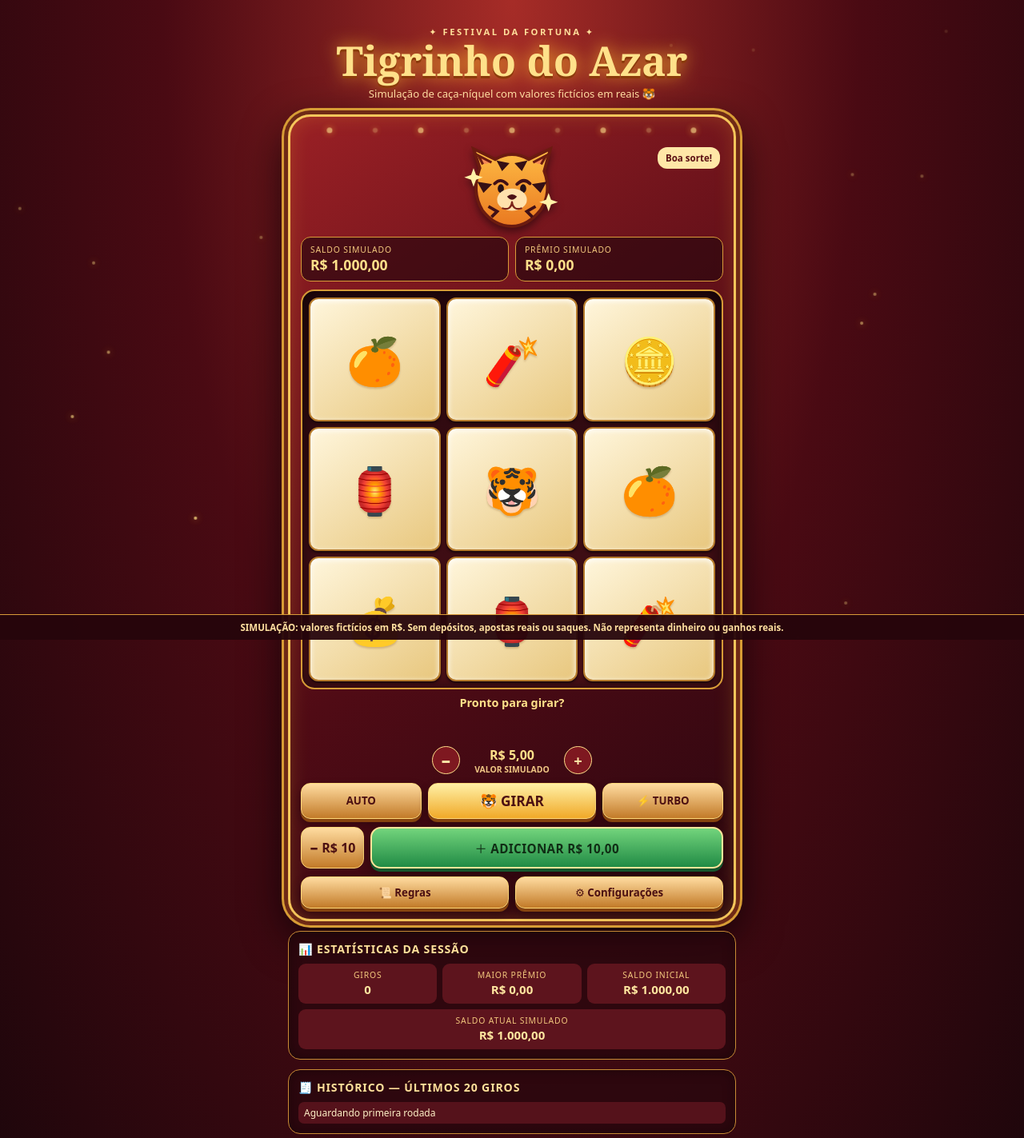
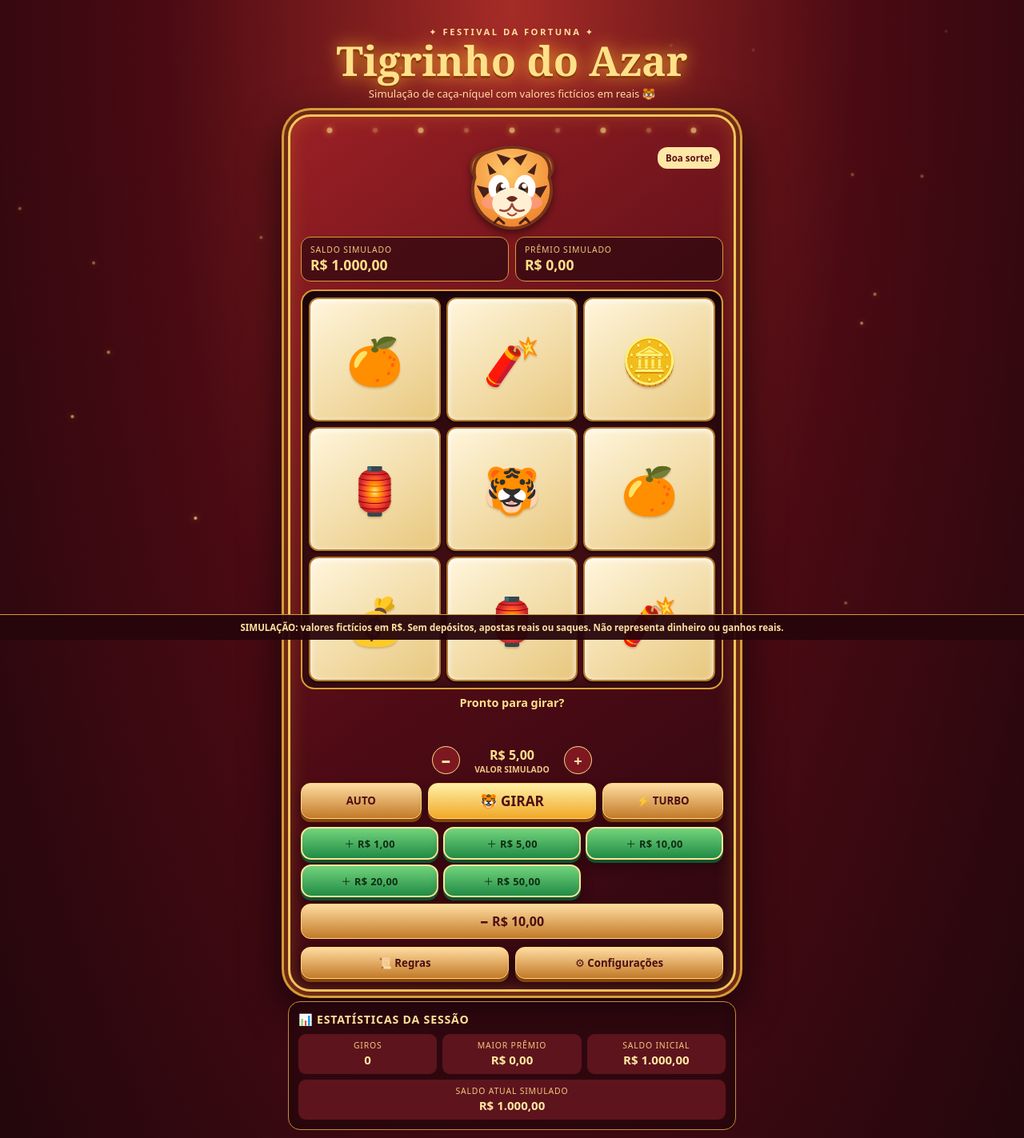
Before and after one commit to Eloaquell/tigrinho, a React (Vite) app: page / in a window 1280 px wide. Shown: the top 1423 px of the page at 80% size. Built offline with nearby package versions, Linux system fonts and the light colour scheme.

Commit message:
Melhora chances simuladas, créditos em vários valores e mascote tigre fofinho

```diff
--- a/src/App.jsx
+++ b/src/App.jsx
@@ -7,12 +7,12 @@ import React, { useCallback, useEffect, useMemo, useRef, useState } from "react"
  */
 
 const SYMBOLS = [
-  { id: "orange", label: "Laranja", icon: "🍊", weight: 26, pay: 2 },
-  { id: "firecracker", label: "Petardo", icon: "🧨", weight: 23, pay: 3 },
-  { id: "bag", label: "Saco de moedas", icon: "💰", weight: 20, pay: 5 },
-  { id: "lantern", label: "Lanterna", icon: "🏮", weight: 17, pay: 8 },
-  { id: "coin", label: "Moeda dourada", icon: "🪙", weight: 13, pay: 15 },
-  { id: "tiger", label: "Tigre (curinga)", icon: "🐯", weight: 1, pay: 30 },
+  { id: "orange", label: "Laranja", icon: "🍊", weight: 30, pay: 2 },
+  { id: "firecracker", label: "Petardo", icon: "🧨", weight: 28, pay: 3 },
+  { id: "bag", label: "Saco de moedas", icon: "💰", weight: 24, pay: 5 },
+  { id: "lantern", label: "Lanterna", icon: "🏮", weight: 20, pay: 8 },
+  { id: "coin", label: "Moeda dourada", icon: "🪙", weight: 16, pay: 15 },
+  { id: "tiger", label: "Tigre (curinga)", icon: "🐯", weight: 4, pay: 30 },
 ];
 const PAYLINES = [[0,1,2],[3,4,5],[6,7,8],[0,4,8],[6,4,2]];
 const BETS = [1, 2, 5, 10, 25, 50];
@@ -83,21 +83,28 @@ function makeSpin(bet, multiplier = 1, allowFury = true, furyChance = FURY_CHANC
 
 function TigerMascot({ mode }) {
   return (
-    <svg className={`mascot ${mode}`} viewBox="0 0 160 145" role="img" aria-label="Mascote original de tigre sorridente">
-      <defs><linearGradient id="tigerFur" x2="0" y2="1"><stop stopColor="#ffbd45"/><stop offset="1" stopColor="#e97820"/></linearGradient></defs>
-      <path d="M28 43 18 12 53 29Q80 13 107 29L142 12 132 48Q145 82 126 111Q105 137 80 137Q52 137 32 111Q14 81 28 43Z" fill="url(#tigerFur)" stroke="#6b1b10" strokeWidth="5"/>
-      <path d="M33 37 26 23 47 34M127 37 135 23 114 34" fill="#f58a54" stroke="#6b1b10" strokeWidth="4"/>
-      <path d="M55 31 64 48 76 35M105 31 96 48 84 35M24 65 48 69 34 83M136 65 112 69 126 83" fill="#351015"/>
-      <path d="M52 68Q62 58 72 69M88 69Q99 58 109 68" fill="none" stroke="#401016" strokeWidth="5" strokeLinecap="round"/>
-      <ellipse cx="62" cy="76" rx="5" ry="7" fill="#241016"/><ellipse cx="98" cy="76" rx="5" ry="7" fill="#241016"/>
-      <ellipse cx="80" cy="94" rx="24" ry="18" fill="#ffe1ad"/><path d="M72 89Q80 82 88 89Q80 99 72 89" fill="#4c1115"/>
-      <path d="M80 98Q78 112 65 108M80 98Q82 112 95 108" fill="none" stroke="#7b241a" strokeWidth="3" strokeLinecap="round"/>
-      <path d="M42 105 56 113 47 122M118 105 104 113 113 122" stroke="#401016" strokeWidth="5" fill="none"/>
-      <g fill="#fff1a7"><path d="M14 54 18 43 22 54 33 58 22 62 18 73 14 62 3 58Z"/><path d="M135 94 139 83 143 94 154 98 143 102 139 113 135 102 124 98Z"/></g>
+    <svg className={`mascot ${mode}`} viewBox="0 0 160 145" role="img" aria-label="Rostinho fofo de tigre sorridente">
+      <defs>
+        <radialGradient id="tigerFurCute" cx="45%" cy="30%" r="70%"><stop stopColor="#ffc96c"/><stop offset="1" stopColor="#ef842d"/></radialGradient>
+        <radialGradient id="cheekCute"><stop stopColor="#ffaaa0"/><stop offset="1" stopColor="#ffaaa0" stopOpacity="0"/></radialGradient>
+      </defs>
+      <circle cx="38" cy="42" r="24" fill="#ef842d" stroke="#77341b" strokeWidth="4"/><circle cx="38" cy="42" r="13" fill="#ffb8a3"/>
+      <circle cx="122" cy="42" r="24" fill="#ef842d" stroke="#77341b" strokeWidth="4"/><circle cx="122" cy="42" r="13" fill="#ffb8a3"/>
+      <path d="M20 58Q14 26 42 17Q80 2 118 17Q146 26 140 58Q151 91 127 119Q105 140 80 140Q55 140 33 119Q9 91 20 58Z" fill="url(#tigerFurCute)" stroke="#77341b" strokeWidth="5"/>
+      <path d="M40 35 55 50 44 54M120 35 105 50 116 54M23 71 49 77 34 91M137 71 111 77 126 91M55 20 66 39 78 27M105 20 94 39 82 27" fill="#482019"/>
+      <ellipse cx="59" cy="75" rx="17" ry="21" fill="#fff"/><ellipse cx="101" cy="75" rx="17" ry="21" fill="#fff"/>
+      <ellipse cx="62" cy="78" rx="8" ry="12" fill="#60351c"/><ellipse cx="98" cy="78" rx="8" ry="12" fill="#60351c"/>
+      <ellipse cx="63" cy="79" rx="4" ry="7" fill="#17121a"/><ellipse cx="97" cy="79" rx="4" ry="7" fill="#17121a"/>
+      <circle cx="66" cy="72" r="4" fill="#fff"/><circle cx="100" cy="72" r="4" fill="#fff"/>
+      <ellipse cx="48" cy="99" rx="17" ry="10" fill="#ff9b92" opacity=".65"/><ellipse cx="112" cy="99" rx="17" ry="10" fill="#ff9b92" opacity=".65"/>
+      <ellipse cx="80" cy="100" rx="32" ry="25" fill="#fff0d4"/>
+      <path d="M71 92Q80 84 89 92Q80 103 71 92Z" fill="#6b281d"/>
+      <path d="M80 101Q75 116 61 111M80 101Q85 116 99 111" fill="none" stroke="#9c4b35" strokeWidth="3.5" strokeLinecap="round"/>
+      <path d="M73 116Q80 123 87 116" fill="none" stroke="#9c4b35" strokeWidth="2.5" strokeLinecap="round"/>
+      <path d="M67 132 58 124 52 131M93 132 102 124 108 131" stroke="#482019" strokeWidth="4" fill="none" strokeLinecap="round"/>
     </svg>
   );
 }
-
 export default function App() {
   const [balance, setBalance] = useState(1000);
   const [bet, setBet] = useState(5);
@@ -359,7 +366,7 @@ export default function App() {
             <button className="primary" onClick={spin} disabled={busy || (balance<bet && freeSpins===0) || Date.now()<pauseUntil}>🐯 GIRAR</button>
             <button className={`secondary ${turbo?"selected":""}`} aria-pressed={turbo} onClick={()=>setTurbo(v=>!v)}>⚡ TURBO</button>
           </div>
-          <div className="credit-control"><button className="credit-step" disabled={balance<=0} onClick={()=>{setBalance(v=>Math.max(0,v-10));setStatus("Saldo fictício reduzido em R$ 10,00.");playSound("click");}}>− R$ 10</button><button className="credit-button" onClick={()=>{setBalance(v=>v+10);setStatus("R$ 10,00 de saldo fictício adicionado!");playSound("click");}}>＋ ADICIONAR R$ 10,00</button></div>
+          <div className="credit-control"><div className="credit-options">{[1,5,10,20,50].map(amount=><button key={amount} className="credit-button" onClick={()=>{setBalance(v=>v+amount);setStatus(`R$ ${amount.toFixed(2).replace(".",",")} de saldo fictício adicionado!`);playSound("click");}}>＋ R$ {amount.toFixed(2).replace(".",",")}</button>)}</div><button className="credit-step" disabled={balance<=0} onClick={()=>{setBalance(v=>Math.max(0,v-10));setStatus("Saldo fictício reduzido em R$ 10,00.");playSound("click");}}>− R$ 10,00</button></div>
           <div className="controls extra">
             <button className="secondary" onClick={()=>setModal("rules")}>📜 Regras</button>
             <button className="secondary" onClick={()=>setModal("settings")}>⚙ Configurações</button>
@@ -453,7 +460,7 @@ const styles = `
 .status{min-height:30px;text-align:center;padding:7px 0 2px;font-weight:800;color:#ffe08a;font-size:.9rem}.banner{height:29px;text-align:center;color:#fff1a5;font-size:1.02rem;font-weight:1000;letter-spacing:.08em;text-shadow:0 2px #9a3912}
 .bet-control{display:flex;align-items:center;justify-content:center;gap:10px;margin:12px 0 3px}.bet-control button{width:35px;height:35px;border-radius:50%;border:1px solid #ffdf89;background:#7e1820;color:#ffe7a7;font-weight:1000;font-size:1.15rem}.bet-control button:disabled{opacity:.4}.bet-control div{text-align:center;min-width:110px;font-weight:900;color:#ffe18a}.bet-control small{display:block;color:#f1c785;font-size:.65rem}
 .controls{display:grid;grid-template-columns:1fr 1.4fr 1fr;gap:8px;margin-top:10px}.controls.extra{grid-template-columns:1fr 1fr}
-.credit-button{display:block;width:100%;margin-top:10px;padding:13px 10px;border:2px solid #ffe69a;border-radius:13px;background:linear-gradient(180deg,#72d47c,#218b45);color:#102d15;font-size:.95rem;font-weight:1000;letter-spacing:.025em;box-shadow:0 4px #13542c,0 7px 15px #14040777}.credit-control{display:flex;gap:8px;margin-top:10px}.credit-control .credit-button{flex:1;margin-top:0}.credit-step{padding:10px;border:1px solid #ffd979;border-radius:12px;background:linear-gradient(#ffdca0,#c27a28);color:#4c1012;font-weight:900}.credit-step:disabled{opacity:.4}.credit-button:active{transform:translateY(1px);box-shadow:0 3px #13542c}
+.credit-button{display:block;width:100%;margin-top:10px;padding:13px 10px;border:2px solid #ffe69a;border-radius:13px;background:linear-gradient(180deg,#72d47c,#218b45);color:#102d15;font-size:.95rem;font-weight:1000;letter-spacing:.025em;box-shadow:0 4px #13542c,0 7px 15px #14040777}.credit-control{display:flex;flex-direction:column;gap:8px;margin-top:10px}.credit-options{display:grid;grid-template-columns:repeat(3,1fr);gap:6px}.credit-options .credit-button{padding:9px 5px;font-size:.8rem}.credit-control .credit-button{flex:1;margin-top:0}.credit-step{padding:10px;border:1px solid #ffd979;border-radius:12px;background:linear-gradient(#ffdca0,#c27a28);color:#4c1012;font-weight:900}.credit-step:disabled{opacity:.4}.credit-button:active{transform:translateY(1px);box-shadow:0 3px #13542c}
 .controls button,.gold-button{border:1px solid #ffd979;border-radius:12px;padding:10px 8px;font-weight:900;color:#4c1012;background:linear-gradient(#ffe69a,#d99a35);box-shadow:0 4px #87440f,0 6px 12px #17040977}.controls button:disabled{opacity:.45;cursor:not-allowed}.controls .primary{font-size:1.08rem;background:linear-gradient(#fff0a6,#f0a928)}.controls .secondary{font-size:.83rem;background:linear-gradient(#ffdca0,#c27a28)}.controls .selected{outline:2px solid #fff1a3}
 .panel{margin-top:12px;padding:12px;border:1px solid #c88b35;border-radius:15px;background:#29070ebd;box-shadow:inset 0 0 16px #0005}.panel h2{font-size:.88rem;color:#ffe09a;margin:0 0 9px;letter-spacing:.06em}.stats{display:grid;grid-template-columns:repeat(3,1fr);gap:7px}.stats>div,.current-stat{background:#5d141d;border-radius:9px;padding:7px;text-align:center}.stats strong,.current-stat strong{font-size:.94rem;color:#ffe6a0;font-variant-numeric:tabular-nums}.current-stat{margin-top:7px}.history{display:flex;flex-direction:column;gap:5px;max-height:170px;overflow:auto}.history-row{display:flex;justify-content:space-between;font-size:.75rem;padding:5px 7px;background:#55121b;border-radius:7px}.history-row b{color:#ffe18a}
 .footer-actions{display:flex;justify-content:center;gap:8px;margin-top:12px}.footer-actions button{background:transparent;border:1px solid #d69b56;color:#ffdfa0;border-radius:20px;padding:6px 12px;font-size:.74rem}
```
